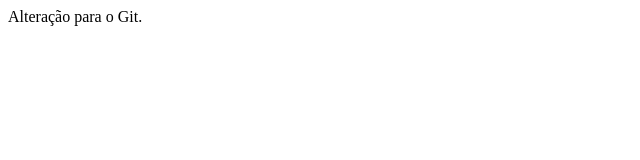
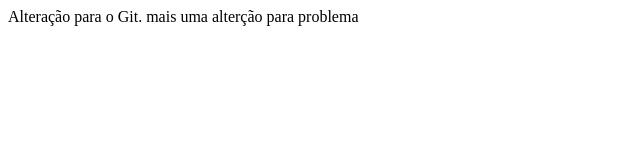
Before and after one commit to Jowtrumundu/gama-no-github, a plain HTML site: page index.html in a window 1280 px wide. Shown: the whole page, without its empty margins (0-640 px from the left). Drawn offline with Linux system fonts and the light colour scheme.

Commit message:
outro commit, agora na branch master

```diff
--- a/index.html
+++ b/index.html
@@ -8,5 +8,6 @@
 </head>
 <body>
     Alteração para o Git.
+    mais uma alterção para problema
 </body>
 </html>
```
